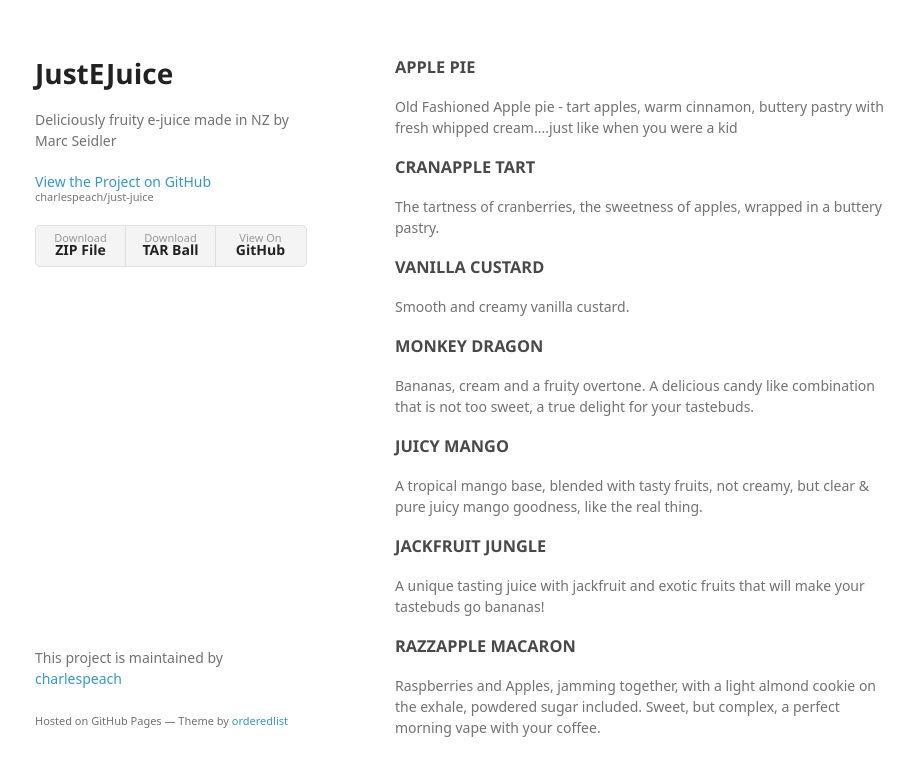
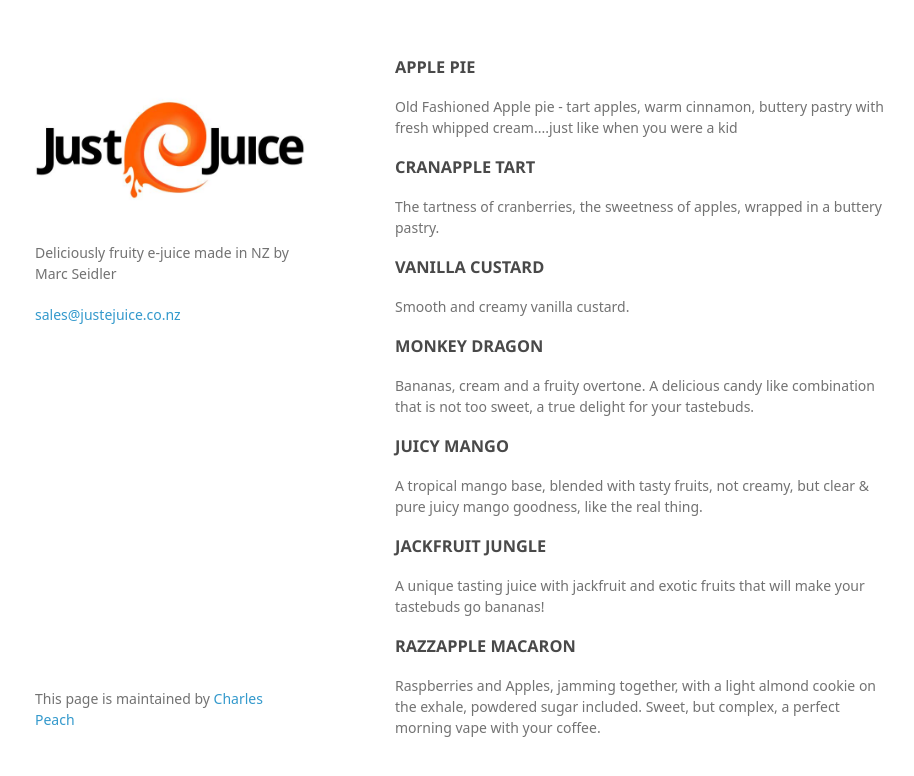
Before and after one commit to charlespeach/just-e-juice, a plain HTML site: page index.html in a window 1280 px wide. Shown: the whole page, without its empty margins (175-1089 px from the left). Drawn offline with Linux system fonts and the light colour scheme; a web font is replaced by a local one.

Commit message:
Clean up page and add sales email and logo

```diff
--- a/index.html
+++ b/index.html
@@ -3,7 +3,7 @@
   <head>
     <meta charset="utf-8">
     <meta http-equiv="X-UA-Compatible" content="chrome=1">
-    <title>JustEJuice by charlespeach</title>
+    <title>JusteJuice by Marc Seidler</title>
 
     <link rel="stylesheet" href="stylesheets/styles.css">
     <link rel="stylesheet" href="stylesheets/github-light.css">
@@ -15,17 +15,9 @@
   <body>
     <div class="wrapper">
       <header>
-        <h1>JustEJuice</h1>
+        <img align="left" src="images/justejuice-logo.png" />
         <p>Deliciously fruity e-juice made in NZ by Marc Seidler</p>
-
-        <p class="view"><a href="https://github.com/charlespeach/just-juice">View the Project on GitHub <small>charlespeach/just-juice</small></a></p>
-
-
-        <ul>
-          <li><a href="https://github.com/charlespeach/just-juice/zipball/master">Download <strong>ZIP File</strong></a></li>
-          <li><a href="https://github.com/charlespeach/just-juice/tarball/master">Download <strong>TAR Ball</strong></a></li>
-          <li><a href="https://github.com/charlespeach/just-juice">View On <strong>GitHub</strong></a></li>
-        </ul>
+        <a href="mailto:sales@justejuice.co.nz">sales@justejuice.co.nz</a>
       </header>
       <section>
         <h3>
@@ -64,8 +56,7 @@
         <p>Raspberries and Apples, jamming together, with a light almond cookie on the exhale, powdered sugar included. Sweet, but complex, a perfect morning vape with your coffee.</p>
       </section>
       <footer>
-        <p>This project is maintained by <a href="https://github.com/charlespeach">charlespeach</a></p>
-        <p><small>Hosted on GitHub Pages &mdash; Theme by <a href="https://github.com/orderedlist">orderedlist</a></small></p>
+        <p>This page is maintained by <a href="https://github.com/charlespeach">Charles Peach</a></p>
       </footer>
     </div>
     <script src="javascripts/scale.fix.js"></script>
--- a/params.json
+++ b/params.json
@@ -1,5 +1,5 @@
 {
-  "name": "JustEJuice",
+  "name": "JusteJuice",
   "tagline": "Deliciously fruity e-juice made in NZ by Marc Seidler",
   "body": "### APPLE PIE  \r\nOld Fashioned Apple pie - tart apples, warm cinnamon, buttery pastry with fresh whipped cream....just like when you were a kid \r\n\r\n### CRANAPPLE TART \r\nThe tartness of cranberries, the sweetness of apples, wrapped in a buttery pastry.\r\n\r\n### VANILLA CUSTARD\r\nSmooth and creamy vanilla custard.\r\n\r\n### MONKEY DRAGON\r\nBananas, cream and a fruity overtone. A delicious candy like combination that is not too sweet, a true delight for your tastebuds.\r\n\r\n### JUICY MANGO\r\nA tropical mango base, blended with tasty fruits, not creamy, but clear & pure juicy mango goodness, like the real thing.\r\n\r\n### JACKFRUIT JUNGLE\r\nA unique tasting juice with jackfruit and exotic fruits that will make your tastebuds go bananas!\r\n\r\n### RAZZAPPLE MACARON\r\nRaspberries and Apples, jamming together, with a light almond cookie on the exhale, powdered sugar included. Sweet, but complex, a perfect morning vape with your coffee.\r\n",
   "note": "Don't delete this file! It's used internally to help with page regeneration."
```
Also changed, not shown: images/justejuice-logo.png (added). Lines whose indentation alone changed are shown as unchanged.
